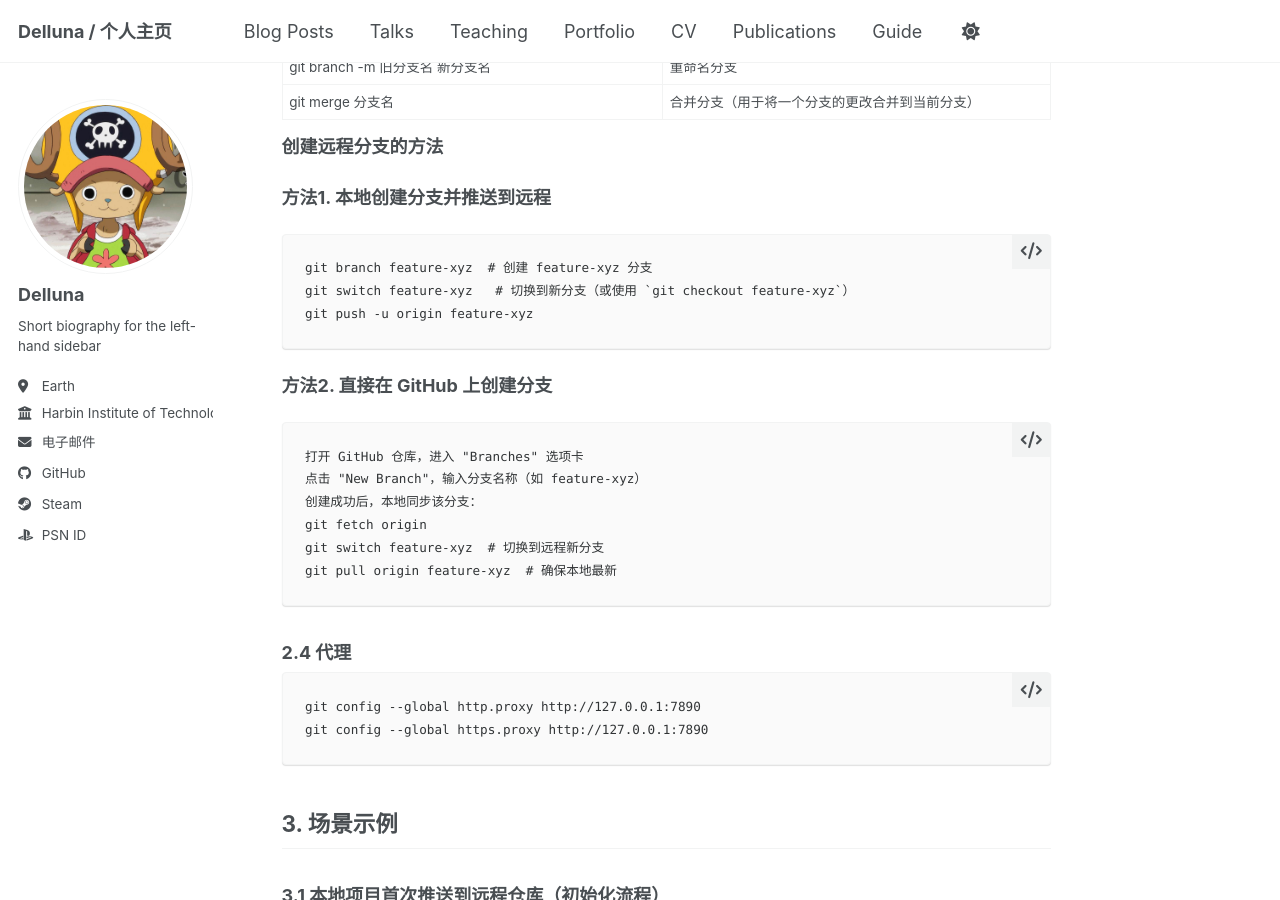
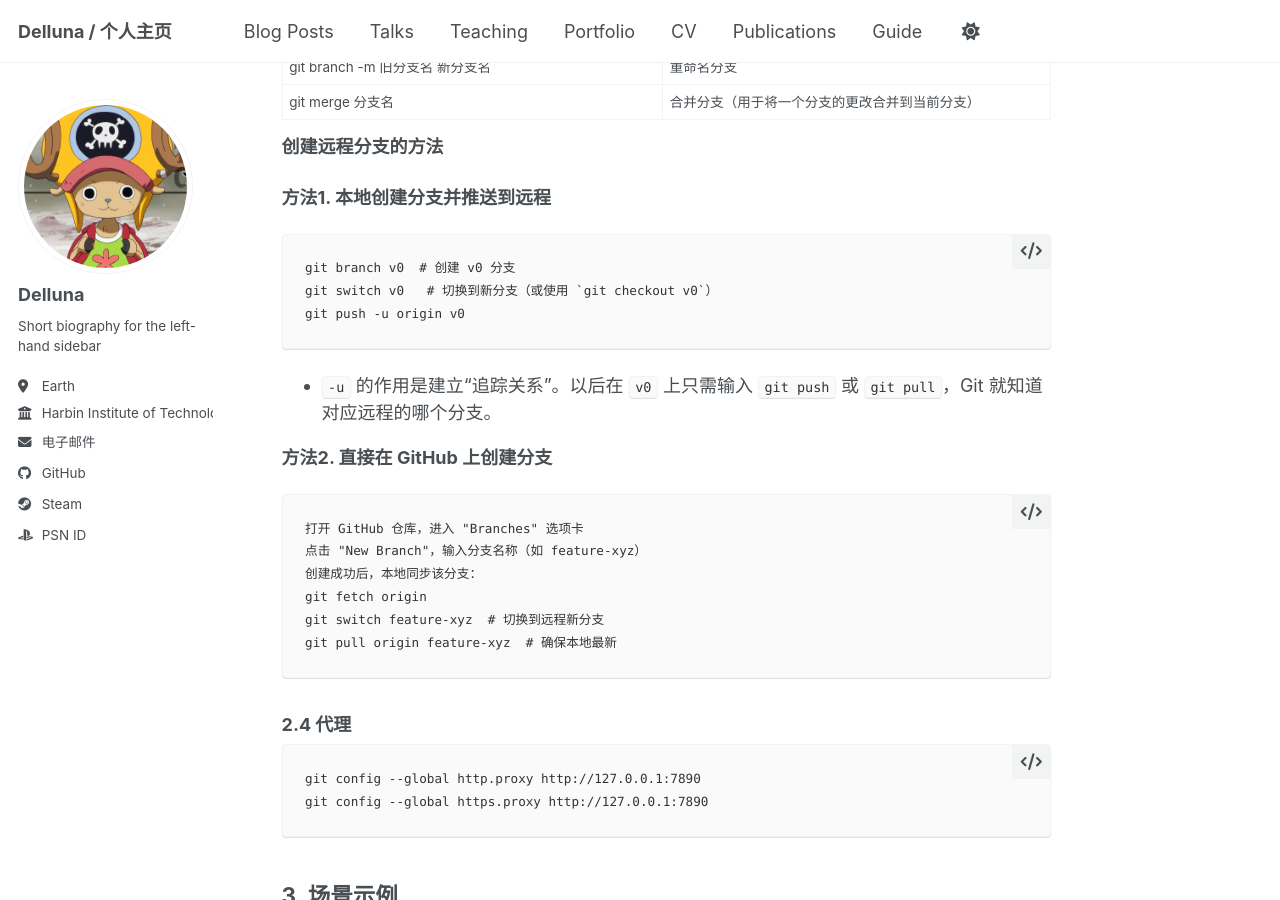
Before and after one commit to Delluna/Delluna.github.io, a Jekyll site: the page built from _posts/2026-03-13-Git.md, in a window 1280 px wide and 900 px high, scrolled down 4335 px. Built offline with Jekyll 4.4.1, drawn with Linux system fonts in a browser that asks for light colours; a script bundle is joined from its source files by our own code; library files that are not in the unit come from our copies; some of the changed text lies outside the part shown.

Commit message:
Update 2026-03-13-Git.md

````diff
--- a/_posts/2026-03-13-Git.md
+++ b/_posts/2026-03-13-Git.md
@@ -174,10 +174,11 @@ git push origin <分支名> # 表示将代码从本地仓库推送到远程仓
 **方法1. 本地创建分支并推送到远程**
 
 ```
-git branch feature-xyz  # 创建 feature-xyz 分支
-git switch feature-xyz   # 切换到新分支（或使用 `git checkout feature-xyz`）
-git push -u origin feature-xyz
+git branch v0  # 创建 v0 分支
+git switch v0   # 切换到新分支（或使用 `git checkout v0`）
+git push -u origin v0
 ```
+- `-u` 的作用是建立“追踪关系”。以后在 `v0` 上只需输入 `git push` 或 `git pull`，Git 就知道对应远程的哪个分支。
 
 **方法2. 直接在 GitHub 上创建分支**
 
@@ -248,3 +249,26 @@ git push origin main
 ```
 git pull origin main
 ```
+
+### 3.5 将当前main分支的代码保存一份到新的v0分支
+
+做法：先在本地创建并切换到 `v0`，然后再推送到远程。
+
+1. 创建并切换到 `v0` 分支
+```bash
+git checkout -b v0
+```
+- 这条命令会以当前的 `main` 代码为基准，创建一个一模一样的 `v0` 分支并跳过去。
+
+2. 将 v0 推送到 GitHub到云端：
+
+```Bash
+git push -u origin v0
+```
+- `-u` 的作用是建立“追踪关系”。以后在 `v0` 上只需输入 `git push` 或 `git pull`，Git 就知道对应远程的哪个分支。
+
+3. 切回 main 继续开发
+
+```Bash
+git checkout main
+```
````
